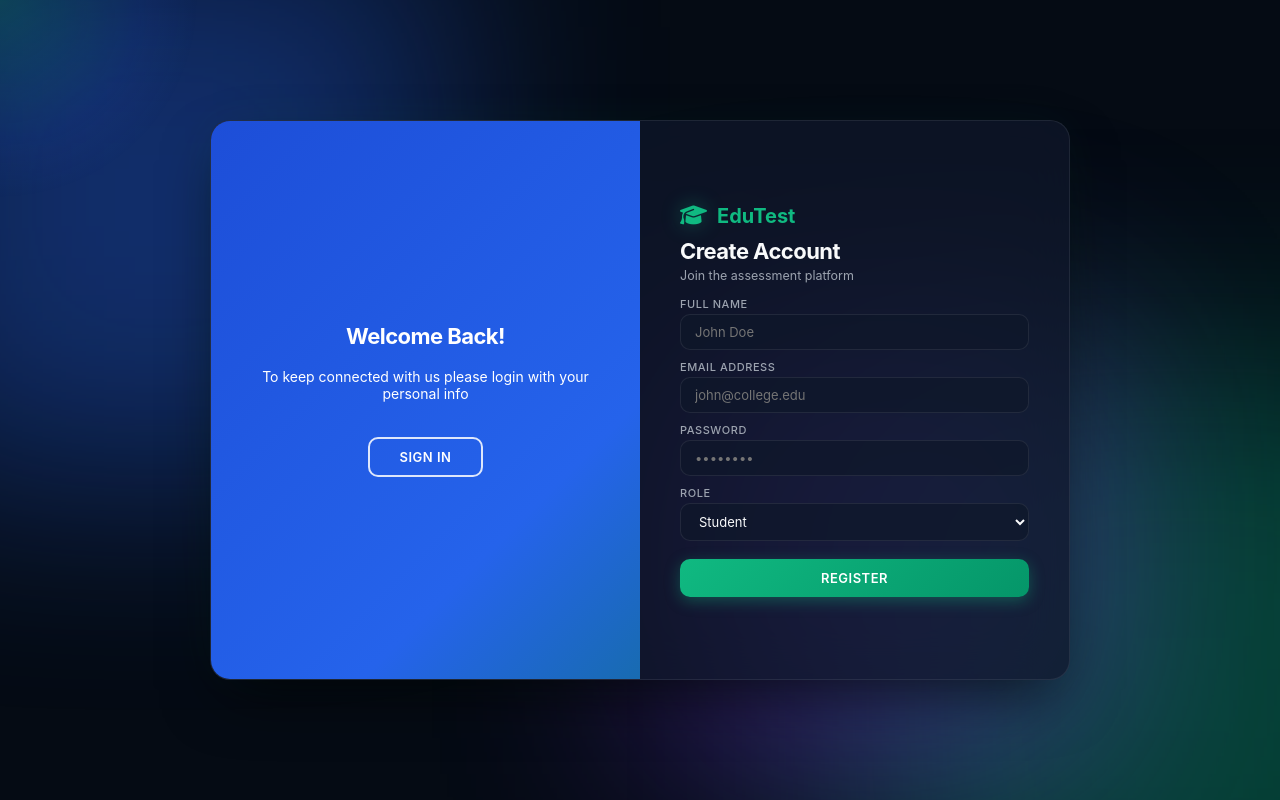
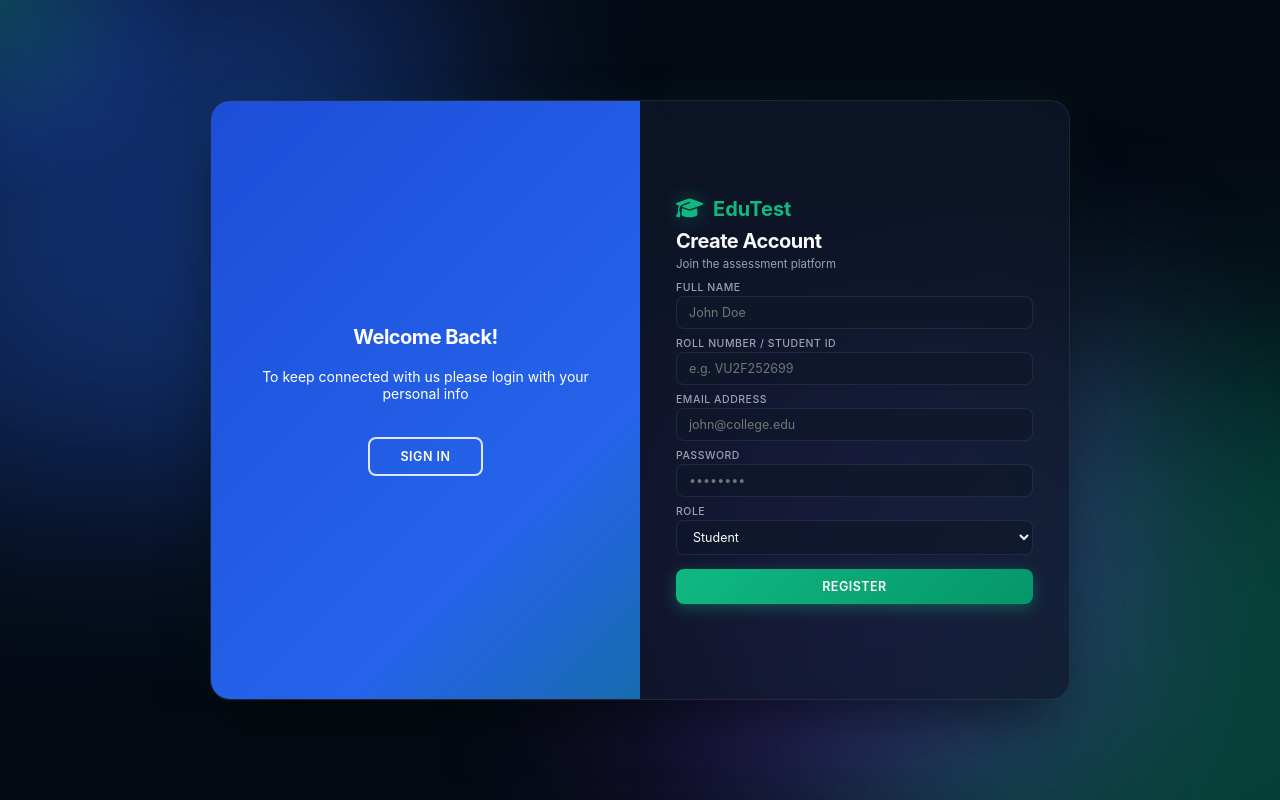
Before and after one commit to SohanMacha/edutest, a plain HTML site: page Frontend/index.html in a window 1280 px wide. Both pictures are taken after a click on the button "SIGN UP". Drawn offline with Linux system fonts and the light colour scheme.

Commit message:
Implement unique roll numbers and sleek aurora dark theme across all portals

```diff
--- a/Frontend/index.html
+++ b/Frontend/index.html
@@ -109,7 +109,7 @@
             overflow: hidden;
             width: 860px;
             max-width: 92%;
-            height: 560px;
+            height: 600px;
             margin: 20px;
             z-index: 10;
         }
@@ -219,7 +219,7 @@
             background: transparent;
             display: flex;
             flex-direction: column;
-            padding: 30px 40px;
+            padding: 24px 36px;
             height: 100%;
             justify-content: center;
             overflow-y: auto;
@@ -232,7 +232,7 @@
             font-size: 1.25rem;
             font-weight: 700;
             color: var(--primary);
-            margin-bottom: 10px;
+            margin-bottom: 8px;
         }
 
         .logo-header i {
@@ -243,26 +243,26 @@
         h2 {
             font-weight: 700;
             margin-bottom: 4px;
-            font-size: 22px;
+            font-size: 20px;
             letter-spacing: -0.025em;
         }
 
         p.subtitle {
             color: var(--text-muted);
-            font-size: 12.5px;
-            margin-bottom: 14px;
+            font-size: 11.5px;
+            margin-bottom: 10px;
         }
 
         .form-group {
-            margin-bottom: 10px;
+            margin-bottom: 8px;
             text-align: left;
             width: 100%;
         }
 
         label {
             display: block;
-            font-size: 11px;
-            margin-bottom: 3px;
+            font-size: 10.5px;
+            margin-bottom: 2px;
             color: var(--text-muted);
             font-weight: 500;
             text-transform: uppercase;
@@ -272,11 +272,11 @@
         input, select {
             background: rgba(15, 23, 42, 0.7);
             border: 1px solid var(--border-color);
-            padding: 9px 14px;
+            padding: 8px 12px;
             width: 100%;
-            border-radius: 10px;
+            border-radius: 8px;
             color: var(--text-main);
-            font-size: 13px;
+            font-size: 12.5px;
             transition: all 0.25s ease;
         }
 
@@ -288,17 +288,17 @@
         }
 
         .btn {
-            border-radius: 10px;
+            border-radius: 8px;
             border: none;
             background: linear-gradient(135deg, #10b981, #059669);
             color: #FFFFFF;
-            font-size: 13px;
+            font-size: 12.5px;
             font-weight: 600;
-            padding: 11px;
+            padding: 10px;
             letter-spacing: 0.5px;
             text-transform: uppercase;
             cursor: pointer;
-            margin-top: 8px;
+            margin-top: 6px;
             width: 100%;
             box-shadow: 0 4px 15px rgba(16, 185, 129, 0.35);
             transition: all 0.25s ease;
@@ -330,10 +330,10 @@
             background: rgba(239, 68, 68, 0.12);
             border: 1px solid rgba(239, 68, 68, 0.4);
             color: #fca5a5;
-            padding: 8px 12px;
-            border-radius: 8px;
-            font-size: 12px;
-            margin-bottom: 10px;
+            padding: 6px 10px;
+            border-radius: 6px;
+            font-size: 11.5px;
+            margin-bottom: 8px;
             display: none;
             width: 100%;
         }
@@ -364,6 +364,10 @@
                 <div class="form-group">
                     <label>Full Name</label>
                     <input type="text" id="regName" required placeholder="John Doe">
+                </div>
+                <div class="form-group">
+                    <label>Roll Number / Student ID</label>
+                    <input type="text" id="regRoll" required placeholder="e.g. VU2F252699">
                 </div>
                 <div class="form-group">
                     <label>Email Address</label>
@@ -489,6 +493,7 @@
         document.getElementById('registerForm').addEventListener('submit', async (e) => {
             e.preventDefault();
             const name = document.getElementById('regName').value;
+            const roll_number = document.getElementById('regRoll').value;
             const email = document.getElementById('regEmail').value;
             const password = document.getElementById('regPassword').value;
             const role = document.getElementById('regRole').value;
@@ -499,7 +504,7 @@
                 const response = await fetch(`${API_URL}/api/auth/register`, {
                     method: 'POST',
                     headers: { 'Content-Type': 'application/json' },
-                    body: JSON.stringify({ name, email, password, role, faculty_passcode })
+                    body: JSON.stringify({ name, roll_number, email, password, role, faculty_passcode })
                 });
 
                 const data = await response.json();
```
Also changed, not shown: Backend/server.js (+11 -11 lines), Frontend/student.html (+4 -3 lines).
